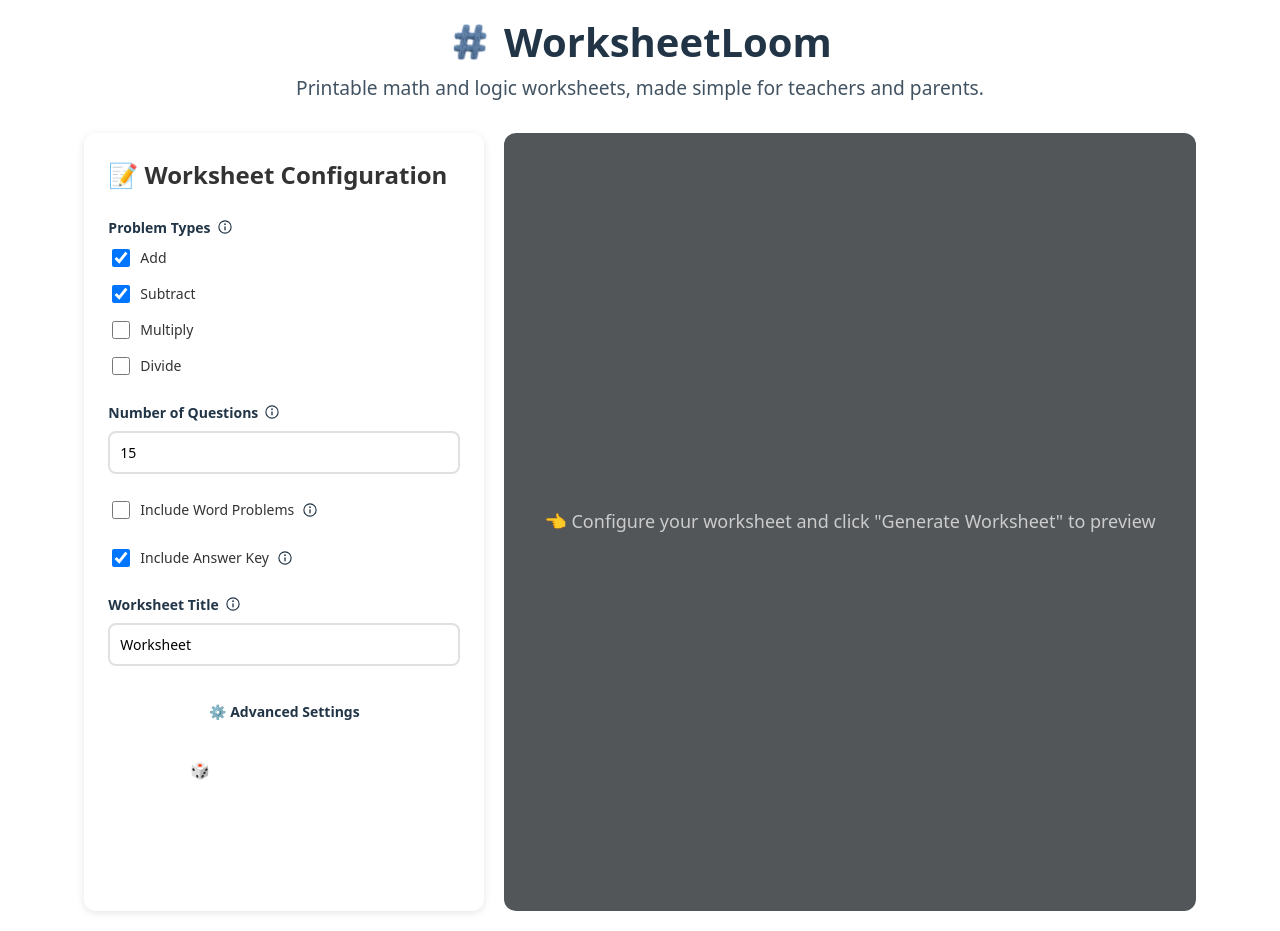
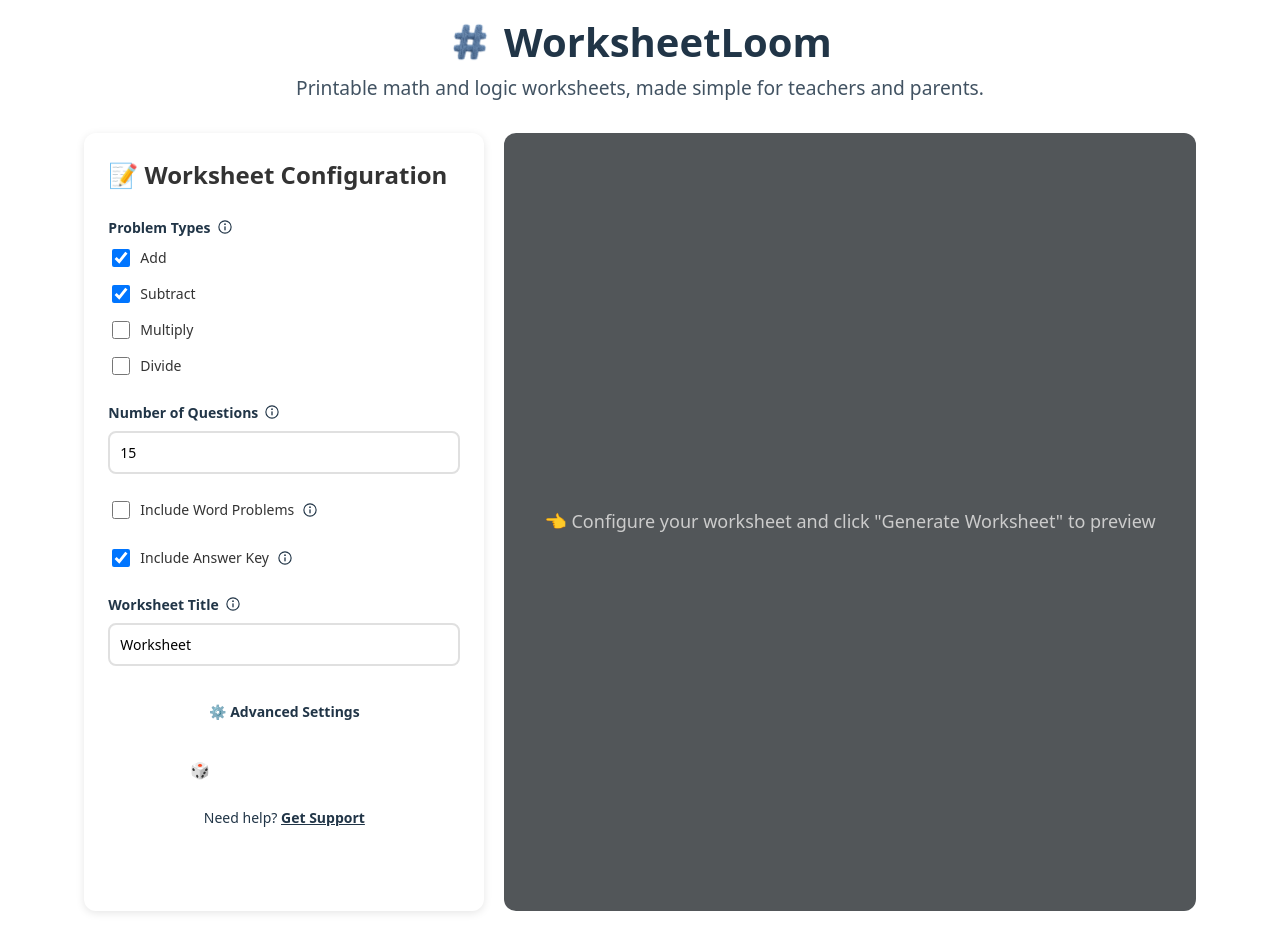
Before and after one commit to vkatti/WorksheetGenerator, a React (Vite) app: page / in a window 1280 px wide. Built offline with nearby package versions, Linux system fonts and the light colour scheme; the HTML template or start-up script is replaced by a standard one.

Commit message:
added mailto

```diff
--- a/src/components/WorksheetConfig.css
+++ b/src/components/WorksheetConfig.css
@@ -149,6 +149,29 @@
     transform: translateY(1px);
 }
 
+.support-email-link {
+    display: inline-block;
+    width: 100%;
+    text-align: center;
+    color: var(--color-text-muted);
+    font-size: 14px;
+    font-weight: 500;
+    text-decoration: none;
+    margin-top: -12px;
+    margin-bottom: 24px;
+}
+
+.support-email-link span {
+    color: var(--color-primary);
+    text-decoration: underline;
+    font-weight: 600;
+}
+
+.support-email-link:hover span,
+.support-email-link:focus span {
+    color: var(--color-primary-dark, var(--color-primary));
+}
+
 .advanced-settings-btn {
     width: 100%;
     padding: 12px 24px;
--- a/src/components/WorksheetConfig.jsx
+++ b/src/components/WorksheetConfig.jsx
@@ -152,6 +152,10 @@ export default function WorksheetConfig({ config, onConfigChange, onGenerate })
                 🎲 Generate Worksheet
             </button>
 
+            <a className="support-email-link" href="mailto:support@worksheetloom.com">
+                Need help? <span>Get Support</span>
+            </a>
+
             {/* Advanced Settings Modal */}
             <AdvancedSettingsModal
                 isOpen={isModalOpen}
```
